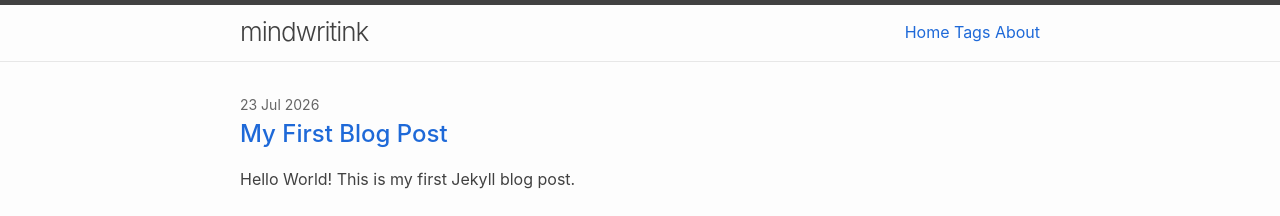
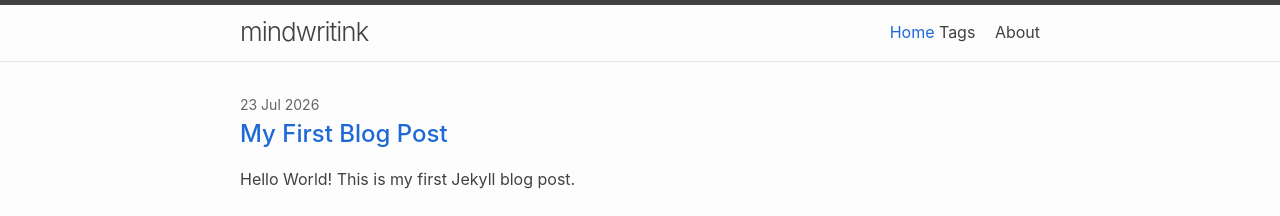
Before and after one commit to yudhidb/yudhidb.github.io, a Jekyll site: the page built from docs/index.md, in a window 1280 px wide. Shown: the top 216 px of the page. Built offline with Jekyll 4.4.1, drawn with Linux system fonts in a browser that asks for light colours; nearby versions of some CDN libraries.

Commit message:
Update nav-items.html

```diff
--- a/docs/_includes/nav-items.html
+++ b/docs/_includes/nav-items.html
@@ -1,13 +1,13 @@
-<!-- <div class="nav-items"> -->
-<div class="trigger">
+<div class="nav-items">
+<!-- <div class="trigger"> -->
   <a class="page-link" href="/">Home</a>
   {%- for path in include.paths -%}
   {%- assign hyperpage = site.pages | where: "path", path | first -%}
   {%- if hyperpage.title %}
+  <a class="nav-item" href="{{ hyperpage.url | relative_url }}">{{ hyperpage.title | escape }}</a>
 <!--
-  <a class="nav-item" href="{{ hyperpage.url | relative_url }}">{{ hyperpage.title | escape }}</a>
+  <a class="page-link" href="{{ hyperpage.url | relative_url }}">{{ hyperpage.title | escape }}</a>
 -->
-  <a class="page-link" href="{{ hyperpage.url | relative_url }}">{{ hyperpage.title | escape }}</a>
   {%- endif -%}
   {%- endfor %}
 </div>
```
